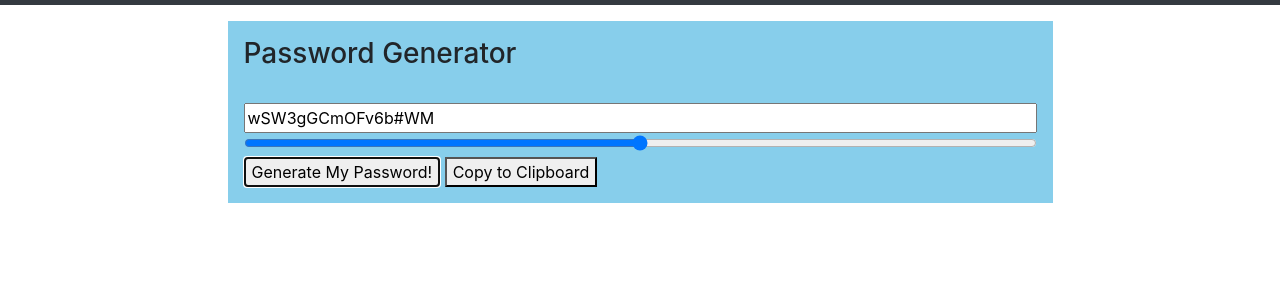
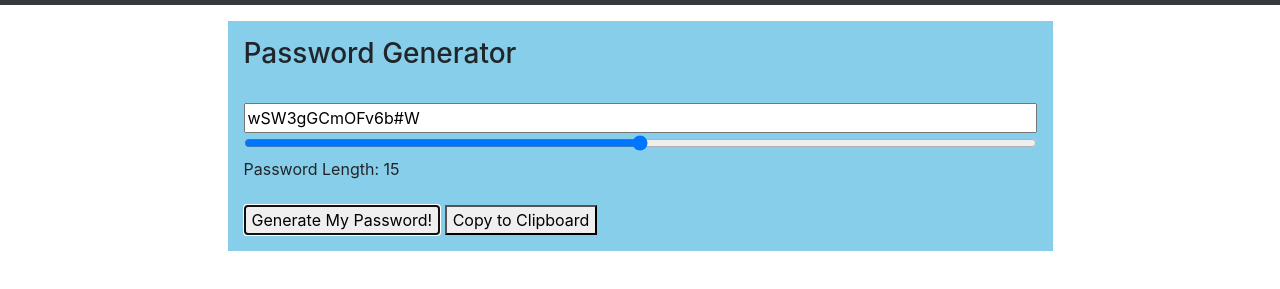
Before and after one commit to brianp22/03-Password-Generator, a plain HTML site: page index.html in a window 1280 px wide. Both pictures are taken after typing "Sample" into the empty fields and a click on the button "Generate My Password!". Shown: the part 51-340 px from the top of the page. Drawn offline with nearby package versions, Linux system fonts and the light colour scheme.

Commit message:
added javascript to show the slider value aka password length in real time

```diff
--- a/index.html
+++ b/index.html
@@ -22,6 +22,7 @@
                     <input type="text" id="input-box">
                     <br>
                     <input type="range" min="0" max="30" name="slide" id="slide">
+                    <div id="slide-value"></div>
                     <br>
                     <button id="generate-btn">Generate My Password!</button>
                     <button id="copy-btn">Copy to Clipboard</button>
--- a/script.js
+++ b/script.js
@@ -1,9 +1,13 @@
 var generateBtnEl = document.getElementById("generate-btn");
 var copyBtnEl = document.getElementById("copy-btn");
+var slideEl = document.getElementById("slide");
+var slideValueEl = document.getElementById("slide-value");
+var inputBoxEl = document.getElementById("input-box");
 
 
 function generator() {
-    var passwordLength = document.getElementById("slide").value;
+
+    var passwordLength = slideEl.value - 1;
 
     var characters = "QWERTYUIOPLKJHGFDSAZXCVBNMqwertyuioplkjhgfdsazxcvbnm1234567890*&?%#@!";
 
@@ -13,10 +17,15 @@ function generator() {
         password = password + characters.charAt(Math.floor(Math.random() * Math.floor(characters.length - 1)));
     }
 
-    document.getElementById("input-box").value = password;
-
+    inputBoxEl.value = password;
 }
 
+slideValueEl.textContent = "Password Length: 15";
+
+slideEl.oninput = function() {
+
+        slideValueEl.textContent = "Password Length: " + slideEl.value;
+}
 
 generateBtnEl.addEventListener("click", function(event) {
     event.preventDefault();
```
